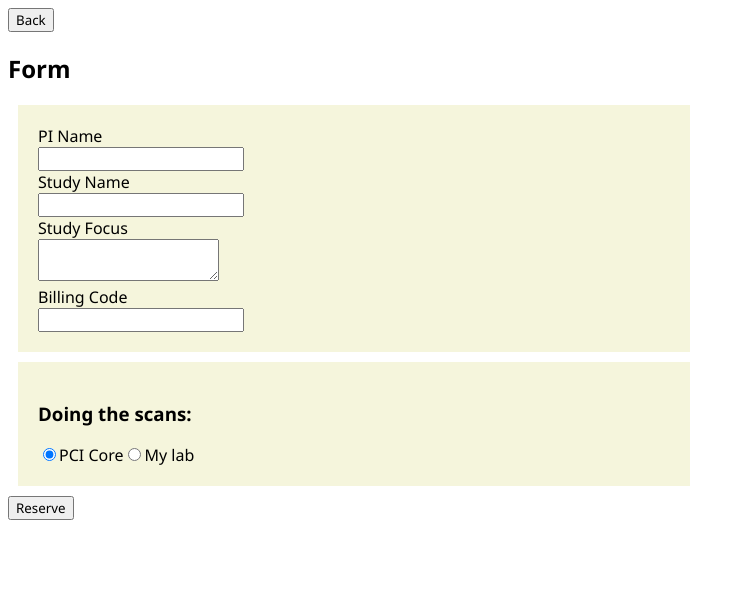
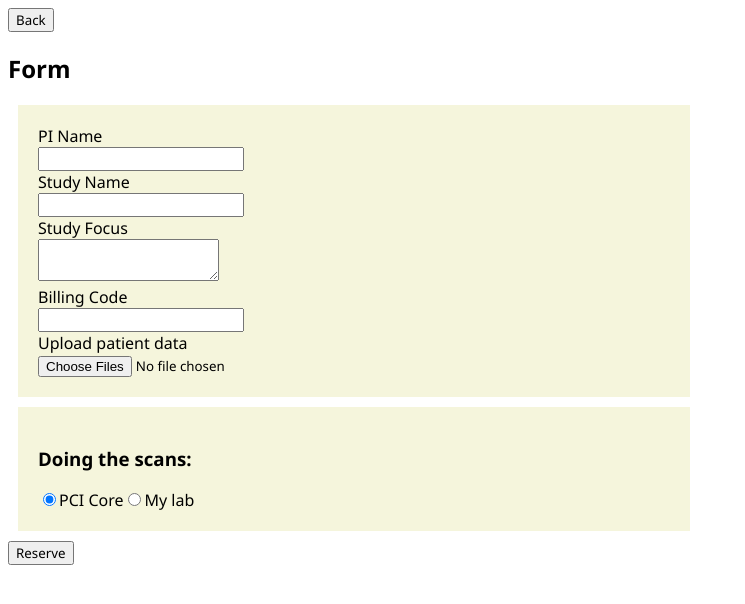
Before and after one commit to Jameson789/ilab-booking, a Next.js app in the folder next-frontend/: page /reserve in a window 1280 px wide. Shown: the top 604 px of the page, without its empty margins (0-745 px from the left). Built offline with nearby package versions, Linux system fonts and the light colour scheme.

Commit message:
Added file input that accepts .csv files to reserve form component

```diff
--- a/next-frontend/components/form/ReserveForm.jsx
+++ b/next-frontend/components/form/ReserveForm.jsx
@@ -56,6 +56,10 @@ function ReserveForm({ machineName }) {
                         value={formData.billingCode}
                         onChange={handleChange}
                     />
+                    <br/>
+                    <label>Upload patient data</label>
+                    <br/>
+                    <input type="file" accept=".csv, application/vnd.openxmlformats-officedocument.spreadsheetml.sheet, application/vnd.ms-excel" id="file" name="file" multiple/>
                 </form>
             </div>
         </>
```
